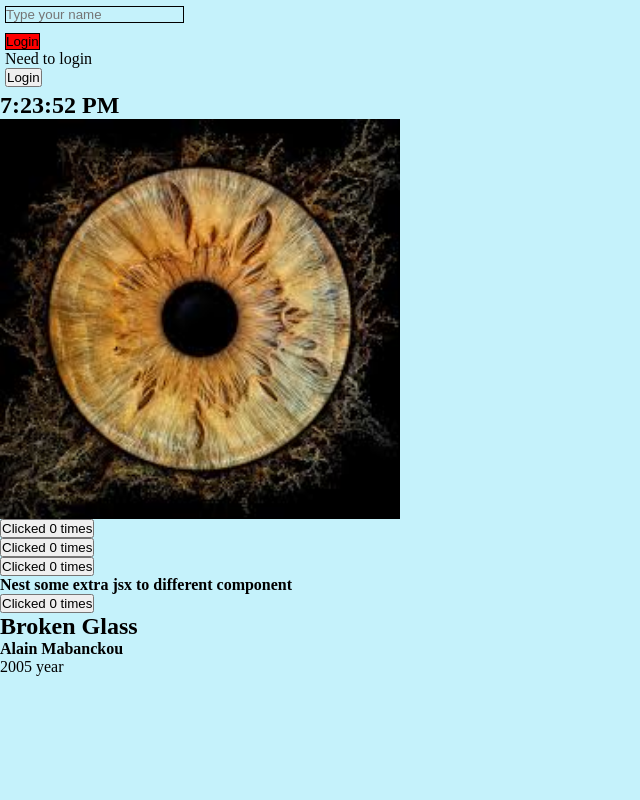
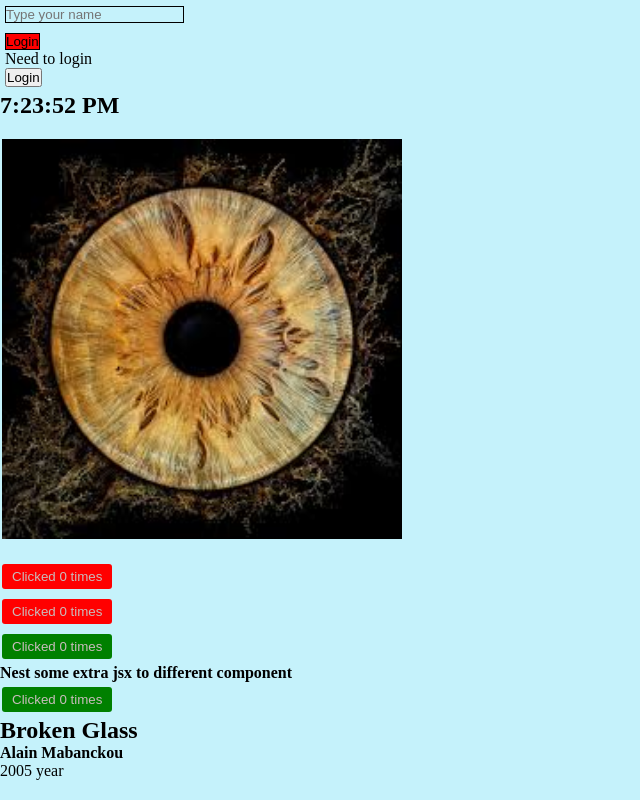
Before and after one commit to OskarKuchta/Learn-react, a React (Vite) app in the folder app/: page / in a window 1280 px wide. Shown: the whole page, without its empty margins (0-640 px from the left). Built offline with nearby package versions, Linux system fonts and the light colour scheme.

Commit message:
Add style to component and use inline style with react(not best way)

```diff
--- a/app/src/components/footer.jsx
+++ b/app/src/components/footer.jsx
@@ -7,7 +7,7 @@ const Btn = () => {
   };
   return (
     <>
-      <button onClick={clicked}>Clicked {count} times</button>
+      <button className="btn" style={{backgroundColor: "red"}} onClick={clicked}>Clicked {count} times</button>
       <br />
     </>
   );
@@ -16,7 +16,7 @@ const Btn = () => {
 const SharingState = ({ count, onClick, children }) => {
   return (
     <div>
-      <button onClick={onClick}>Clicked {count} times</button>
+      <button className="btn" style={{backgroundColor: "green"}} onClick={onClick}>Clicked {count} times</button>
       <br />
       {children}
     </div>
--- a/app/src/components/main.jsx
+++ b/app/src/components/main.jsx
@@ -50,7 +50,7 @@ const Images = () => {
     return () => clearInterval(IntervalPhotos);
   }, [src]);
   return (
-    <div style={{ width: "400px", height: "400px" }}>
+    <div style={{ width: "400px", height: "400px" }} className="photo">
       <img
         className="photos"
         src={`./photo${src}.jpg`}
--- a/app/src/style/footer.css
+++ b/app/src/style/footer.css
@@ -0,0 +1,7 @@
+.btn {
+  padding: 5px 10px;
+  margin: 5px 2px;
+  border-radius: 3px;
+  border: transparent;
+  color: #c9bcbc;
+}
--- a/app/src/style/footer.scss
+++ b/app/src/style/footer.scss
@@ -0,0 +1,7 @@
+.btn {
+    padding: 5px 10px;
+    margin: 5px 2px;
+    border-radius: 3px;
+    border: transparent;
+    color: #c9bcbc;
+}
--- a/app/src/style/header.css
+++ b/app/src/style/header.css
@@ -1,3 +1,7 @@
+header {
+  margin: 5px;
+}
+
 .nameValue {
   background-color: transparent;
   border: 1px solid black;
--- a/app/src/style/header.scss
+++ b/app/src/style/header.scss
@@ -1,3 +1,7 @@
+header {
+  margin: 5px;
+}
+
 .nameValue {
   background-color: transparent;
   border: 1px solid black;
--- a/app/src/style/main.css
+++ b/app/src/style/main.css
@@ -0,0 +1,3 @@
+.photo {
+  margin: 20px 2px;
+}
--- a/app/src/style/main.scss
+++ b/app/src/style/main.scss
@@ -0,0 +1,3 @@
+.photo {
+    margin: 20px 2px;
+}
--- a/app/src/style/style.css
+++ b/app/src/style/style.css
@@ -10,7 +10,3 @@
 body {
   background-color: rgba(9, 200, 238, 0.2352941176);
 }
-
-header {
-  margin: 5px;
-}
--- a/app/src/style/style.scss
+++ b/app/src/style/style.scss
@@ -11,7 +11,3 @@
 body {
   background-color: #09c8ee3c;
 }
-
-header {
-  margin: 5px;
-}
```
